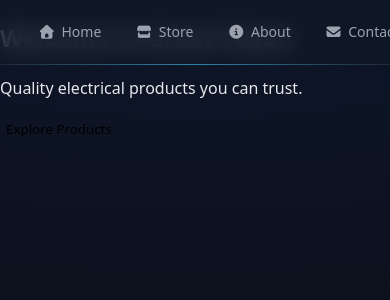
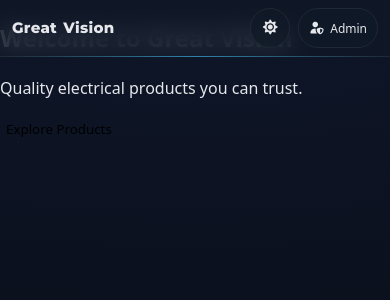
Before and after one commit to greatvisionapp-arch/great-vision-electricals, a React (Vite) app in the folder great-vision-electricals/: page / in a window 390 px wide. Shown: the top 300 px of the page. Built offline with nearby package versions, Linux system fonts and the light colour scheme.

Commit message:
update: new changes

```diff
--- a/great-vision-electricals/src/components/Header/Header.css
+++ b/great-vision-electricals/src/components/Header/Header.css
@@ -236,3 +236,79 @@ body {
 .icon-btn:active {
   transform: scale(0.9);
 }
+
+/* ================= ANDROID / MOBILE ================= */
+
+/* Touch optimization */
+@media (hover: none) and (pointer: coarse) {
+  .nav a,
+  .icon-btn,
+  .admin {
+    min-height: 44px;   /* Android touch standard */
+  }
+}
+
+/* Tablets & Phones */
+@media (max-width: 768px) {
+  .header {
+    padding-top: env(safe-area-inset-top);
+  }
+
+  .header-inner {
+    padding: 10px 14px;
+  }
+
+  /* hide nav (hamburger-ready) */
+  .nav {
+    display: none;
+  }
+
+  .logo-great,
+  .logo-vision {
+    font-size: 16px;
+    letter-spacing: 0.3px;
+  }
+
+  .actions {
+    gap: 8px;
+  }
+
+  .icon-btn {
+    width: 40px;
+    height: 40px;
+  }
+
+  .admin {
+    padding: 8px 12px;
+    font-size: 13px;
+  }
+}
+
+/* Small Android phones */
+@media (max-width: 480px) {
+  .header-inner {
+    padding: 8px 12px;
+  }
+
+  .logo-great,
+  .logo-vision {
+    font-size: 15px;
+  }
+
+  .admin {
+    padding: 6px 10px;
+    font-size: 12px;
+  }
+}
+
+/* Ultra small / old Android */
+@media (max-width: 360px) {
+  .logo-great,
+  .logo-vision {
+    font-size: 14px;
+  }
+
+  .admin {
+    display: none; /* optional */
+  }
+}
```
